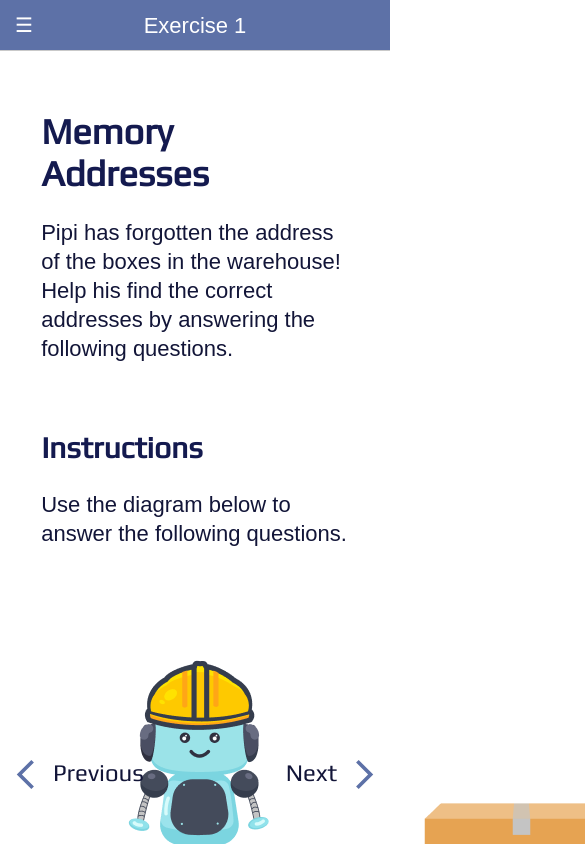
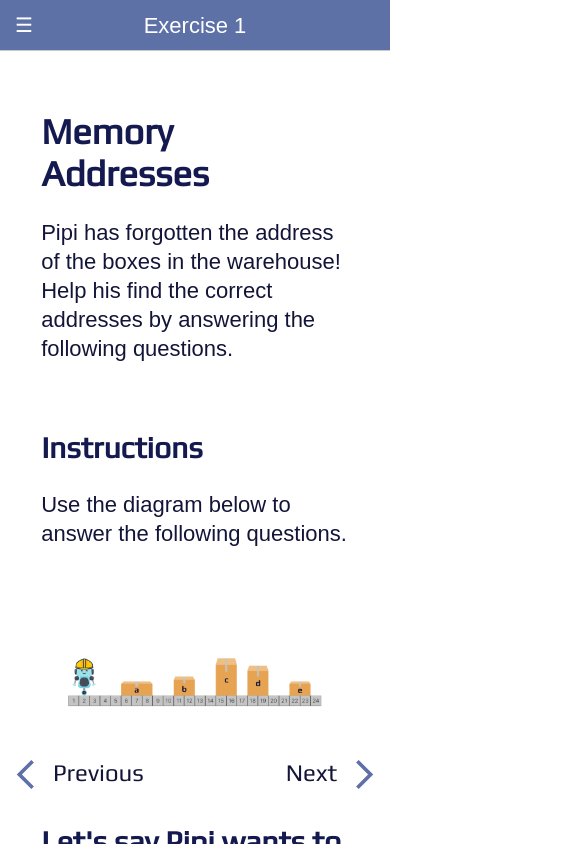
Before and after one commit to uclaacm/parcel-pointers, a React app: page /exercise-1 in a window 390 px wide. Shown: the top 844 px of the page, 585 px wide, since content can reach past the window. Built offline with nearby package versions, Linux system fonts and the light colour scheme; a web font is replaced by a local one.

Commit message:
fix png for small screens

```diff
--- a/src/pages/Exercise1.tsx
+++ b/src/pages/Exercise1.tsx
@@ -1,5 +1,5 @@
 import { FC } from 'react';
-import ExcerciseDiagram from '../../public/Excercise1Diagram.png';
+import Excercise1Diagram from '../../public/Excercise1Diagram.png';
 import AppWrapper from '../components/AppWrapper';
 import Dropdown from '../components/Dropdown';
 import NavButtons from '../components/NavButtons';
@@ -20,7 +20,7 @@ const Exercise1: FC = () => {
           <h2>Instructions</h2>
           <p>Use the diagram below to answer the following questions.</p>
           <div className="exercise-1-diagram diagram">
-            <img src={ExcerciseDiagram} alt="Excercise Diagram" />
+            <img src={Excercise1Diagram} alt="Excercise 1 Diagram" />
           </div>
           <h2>
             {' '}
--- a/src/styles/Exercise1.scss
+++ b/src/styles/Exercise1.scss
@@ -1,4 +1,8 @@
 .exercise-1-diagram {
-  margin: 7vh;
+  margin: 7vh 0;
   text-align: center;
+
+  img {
+    width: 65vw;
+  }
 }
```
